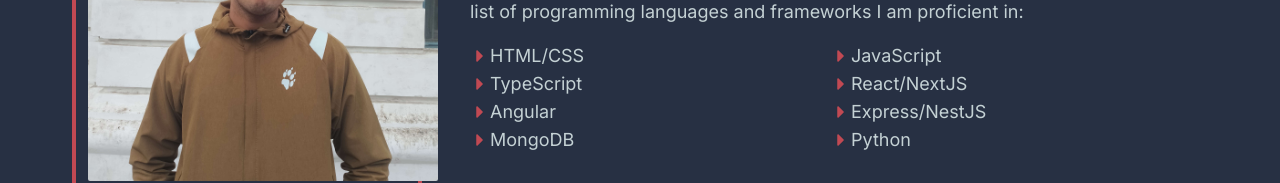
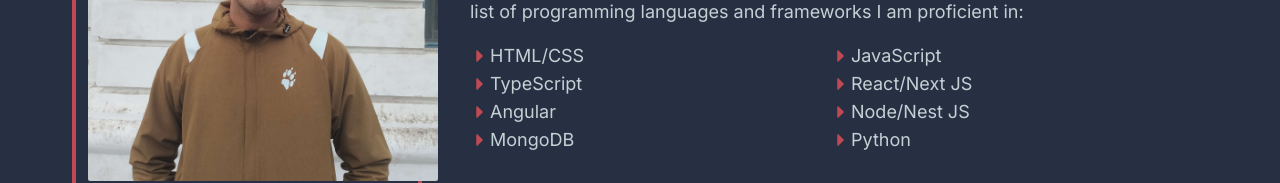
Before and after one commit to ayus-10/my-site, a Next.js app: page / in a window 1280 px wide. Shown: the part 1194-1377 px from the top of the page. Built offline with nearby package versions, Linux system fonts and the light colour scheme.

Commit message:
Uninstalled react-spinners and some minor changes

```diff
--- a/package.json
+++ b/package.json
@@ -16,8 +16,7 @@
     "react": "^18",
     "react-dom": "^18",
     "react-icons": "^5.2.1",
-    "react-scroll": "^1.9.0",
-    "react-spinners": "^0.13.8"
+    "react-scroll": "^1.9.0"
   },
   "devDependencies": {
     "@types/node": "^20",
--- a/src/app/components/ScrollButton.tsx
+++ b/src/app/components/ScrollButton.tsx
@@ -10,10 +10,10 @@ export default function ScrollButton(props: ScrollButtonProps) {
 
   return (
     <Link
-      to={target}
       spy={true}
       smooth={true}
       duration={200}
+      to={target}
       delay={100}
       className="group relative z-10 inline-flex cursor-pointer outline-none"
     >
--- a/src/app/components/sections/About.tsx
+++ b/src/app/components/sections/About.tsx
@@ -7,9 +7,9 @@ export default function About() {
     "HTML/CSS",
     "JavaScript",
     "TypeScript",
-    "React/NextJS",
+    "React/Next JS",
     "Angular",
-    "Express/NestJS",
+    "Node/Nest JS",
     "MongoDB",
     "Python",
   ];
@@ -17,7 +17,7 @@ export default function About() {
   return (
     <SectionScrollAnimation>
       <section
-        className="mx-auto flex min-h-screen w-screen max-w-[1200px] flex-col items-center justify-center gap-8 px-12 md:flex-row md:justify-start"
+        className="mx-auto flex min-h-screen w-screen max-w-[1200px] flex-col items-center justify-center gap-8 px-12 pt-[6rem] md:flex-row md:justify-start md:pt-0"
         id="about-section"
       >
         <div className="group relative size-[250px] min-h-[250px] md:size-[350px] md:min-w-[350px]">
@@ -50,7 +50,7 @@ export default function About() {
                 className="flex items-center rounded-sm duration-200 ease-in-out hover:bg-my-blue-light"
               >
                 <FaCaretRight className="text-xl text-my-red" />
-                <span className="break-all">{item}</span>
+                <span className="break-words">{item}</span>
               </li>
             ))}
           </ul>
```
Also changed, not shown: 1 other file (tests, documents, lock files or other folders).
